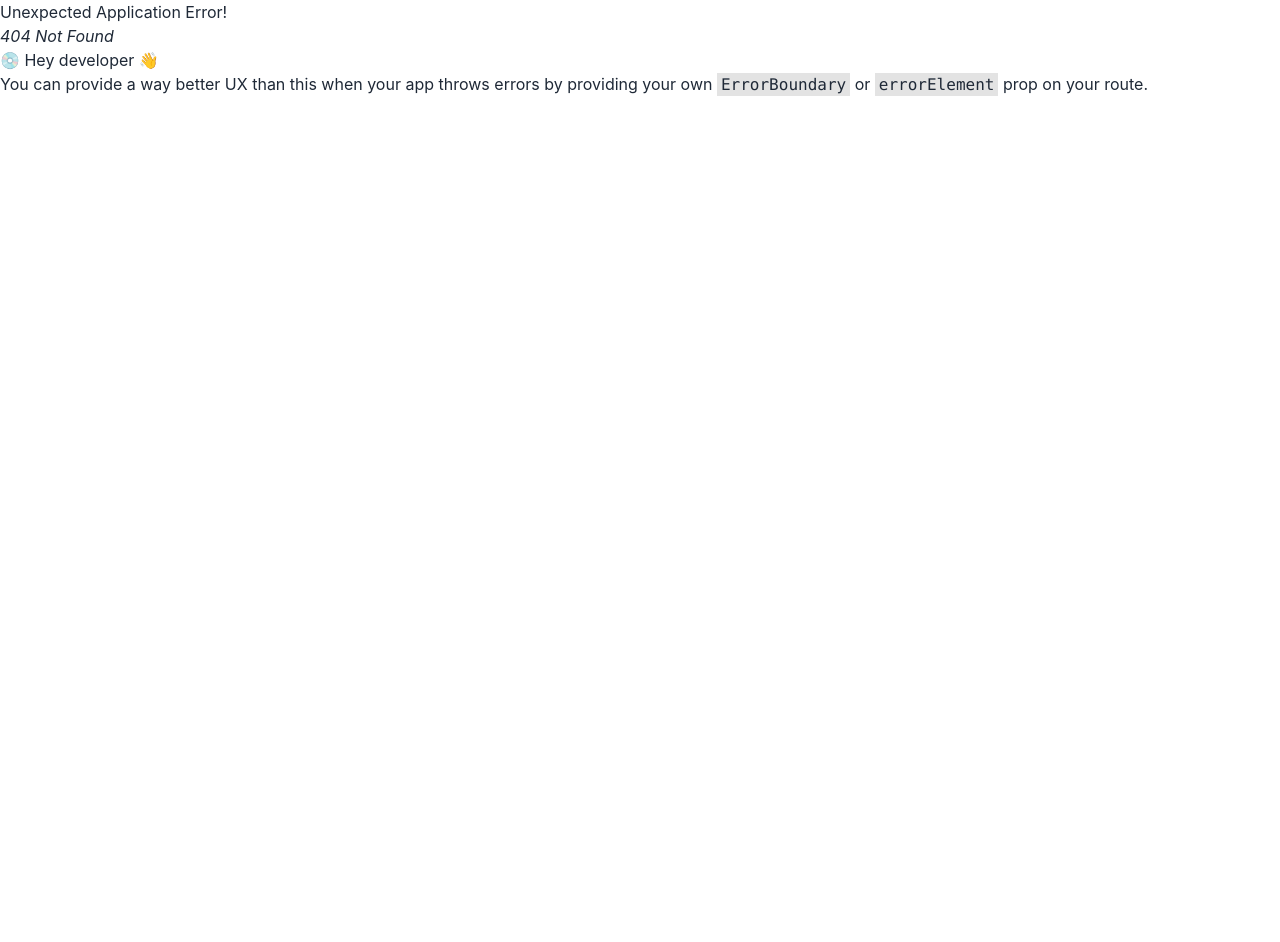
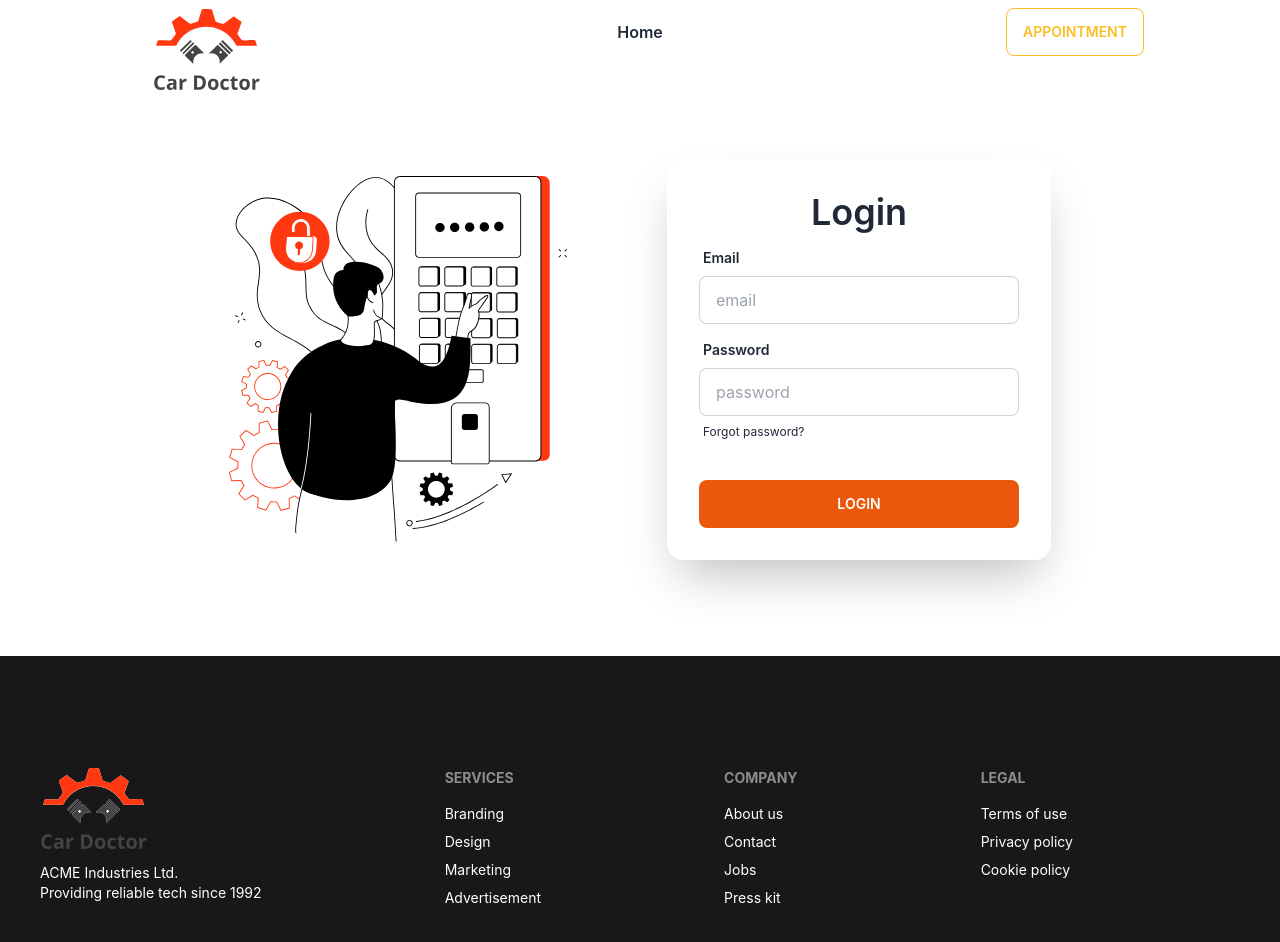
Before and after one commit to saqib0404/genius-car-client, a React (Create React App) app: page /login in a window 1280 px wide. Before the commit this address had no page. Shown: the top 942 px of the page. Before the commit the page ends 800 px from the top, so only its background shows below. Built offline with nearby package versions, Linux system fonts and the light colour scheme.

Commit message:
fire base initiated

```diff
--- a/package.json
+++ b/package.json
@@ -7,6 +7,7 @@
     "@testing-library/react": "^13.4.0",
     "@testing-library/user-event": "^13.5.0",
     "daisyui": "^2.36.1",
+    "firebase": "^9.13.0",
     "react": "^18.2.0",
     "react-dom": "^18.2.0",
     "react-icons": "^4.6.0",
--- a/src/Pages/Home/Services/ServiceCard.js
+++ b/src/Pages/Home/Services/ServiceCard.js
@@ -6,7 +6,7 @@ const ServiceCard = ({ service }) => {
     return (
         <div className="card bg-base-100 shadow-xl border border-zinc-200">
             <figure className="px-6 pt-6">
-                <img src={img} alt="Image Not Found!" className="rounded-xl" />
+                <img src={img} alt="Not Found!" className="rounded-xl" />
             </figure>
             <div className="pt-6 px-6">
                 <h2 className="card-title font-bold text-2xl">{title}</h2>
--- /dev/null
+++ b/src/Pages/Login/Login.js
@@ -0,0 +1,41 @@
+import React from 'react';
+import img from '../../assets/images/login/login.svg';
+
+const Login = () => {
+    return (
+        <div>
+            <div className="hero my-20">
+                <div className="hero-content flex-col lg:flex-row justify-between">
+                    <div className="text-center lg:text-left">
+                        <img className='w-4/5' src={img} alt="" />
+                    </div>
+                    <div className="card flex-shrink-0 w-full max-w-sm shadow-2xl bg-base-100">
+                        <div className="card-body">
+                            <h1 className="text-4xl font-semibold text-center">Login</h1>
+                            <div className="form-control">
+                                <label className="label">
+                                    <span className="label-text font-semibold">Email</span>
+                                </label>
+                                <input type="text" placeholder="email" className="input input-bordered" />
+                            </div>
+                            <div className="form-control">
+                                <label className="label">
+                                    <span className="label-text font-semibold">Password</span>
+                                </label>
+                                <input type="text" placeholder="password" className="input input-bordered" />
+                                <label className="label">
+                                    <a href="#" className="label-text-alt link link-hover">Forgot password?</a>
+                                </label>
+                            </div>
+                            <div className="form-control mt-6">
+                                <input className="btn border-0 bg-orange-600" type="submit" value="LOGIN" />
+                            </div>
+                        </div>
+                    </div>
+                </div>
+            </div>
+        </div>
+    );
+};
+
+export default Login;
--- a/src/Router/Routes/Routes.js
+++ b/src/Router/Routes/Routes.js
@@ -1,5 +1,6 @@
 import Main from "../../layout/Main";
 import Home from "../../Pages/Home/Home/Home";
+import Login from "../../Pages/Login/Login";
 
 const { createBrowserRouter } = require("react-router-dom");
 
@@ -11,6 +12,10 @@ const router = createBrowserRouter([
             {
                 path: '/',
                 element: <Home></Home>
+            },
+            {
+                path: '/login',
+                element: <Login></Login>
             }
         ]
     }
--- /dev/null
+++ b/src/firebase/Firebase.config.js
@@ -0,0 +1,18 @@
+// Import the functions you need from the SDKs you need
+import { initializeApp } from "firebase/app";
+// TODO: Add SDKs for Firebase products that you want to use
+// https://firebase.google.com/docs/web/setup#available-libraries
+
+// Your web app's Firebase configuration
+const firebaseConfig = {
+    apiKey: process.env.REACT_APP_apiKey,
+    authDomain: process.env.REACT_APP_authDomain,
+    projectId: process.env.REACT_APP_projectId,
+    storageBucket: process.env.REACT_APP_storageBucket,
+    messagingSenderId: process.env.REACT_APP_messagingSenderId,
+    appId: process.env.REACT_APP_appId
+};
+
+// Initialize Firebase
+const app = initializeApp(firebaseConfig);
+export default app;
```
Also changed, not shown: 1 other file (tests, documents, lock files or other folders).
